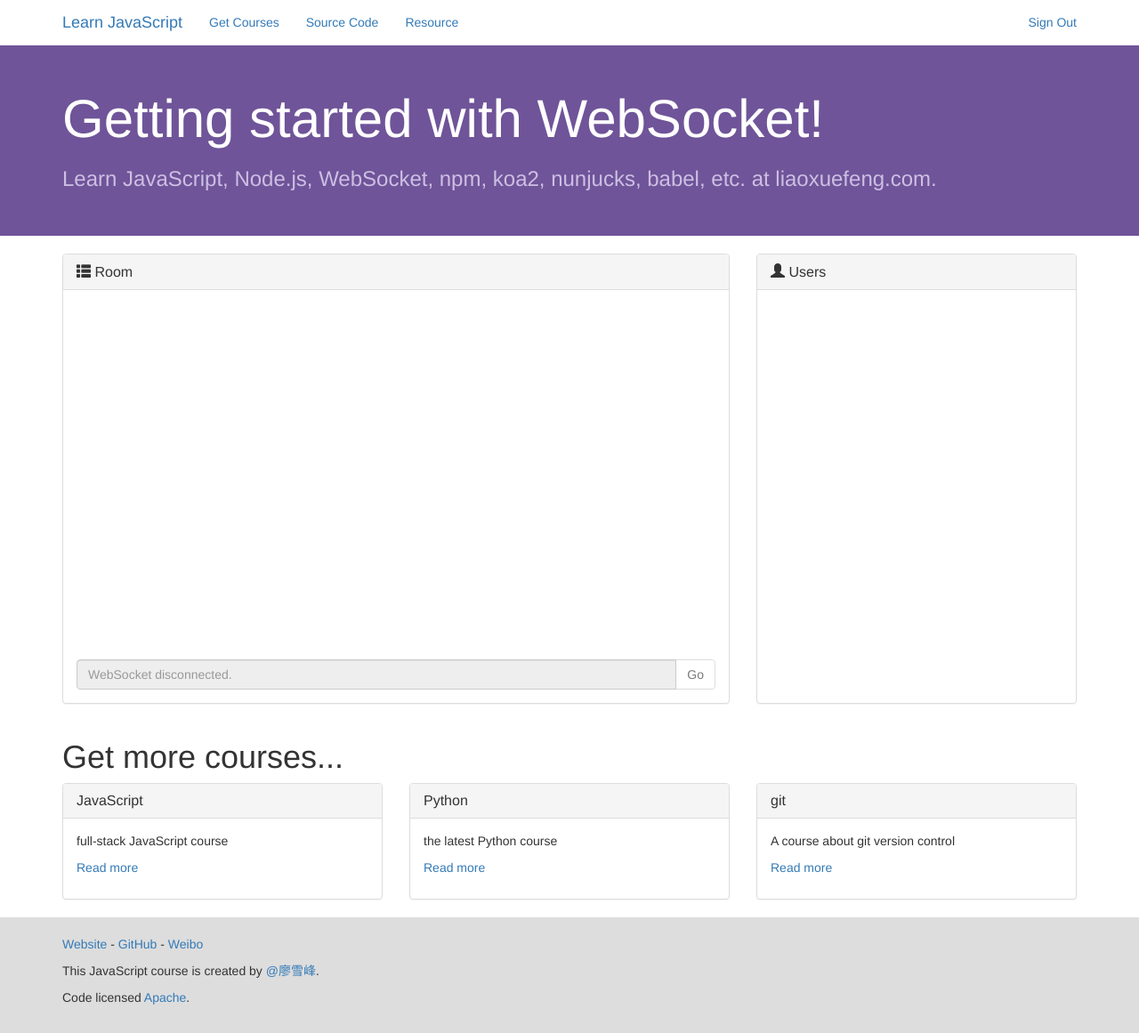
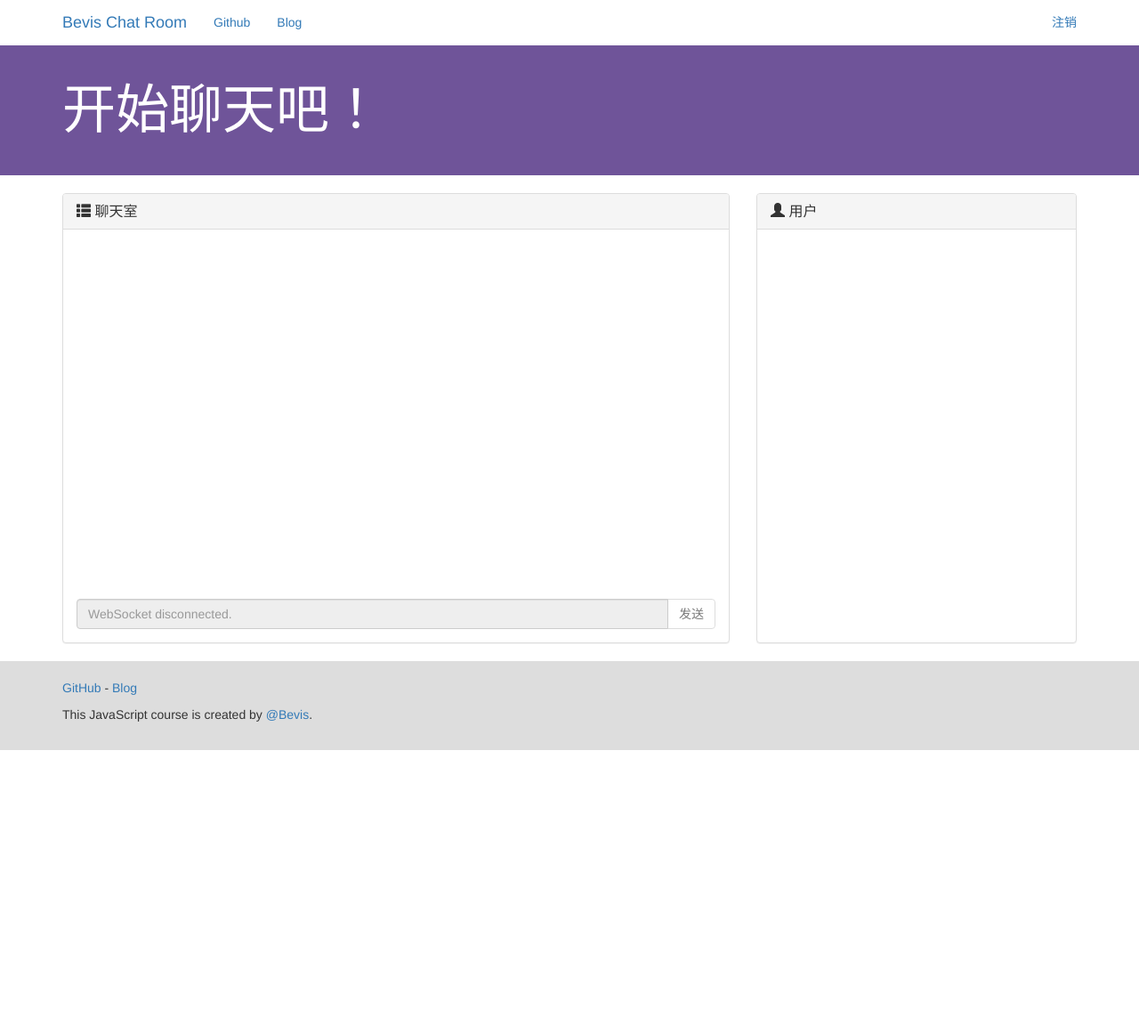
Before and after one commit to utopia1991/bevis-koa, a website: page views/room.html in a window 1280 px wide. Shown: the whole page at 89% size. After the commit the page ends 843 px from the top, so only its background shows below. Drawn offline with nearby package versions, Linux system fonts and the light colour scheme; files that its build step writes are made by us from their sources.

Commit message:
change some

```diff
--- a/views/base.html
+++ b/views/base.html
@@ -16,36 +16,32 @@
 		<header class="navbar navbar-static-top">
 			<div class="container">
 				<div class="navbar-header">
-                <a href="/" class="navbar-brand">Learn JavaScript</a>
+					<a href="/" class="navbar-brand">Bevis Chat Room</a>
 				</div>
 				<nav class="collapse navbar-collapse" id="bs-navbar">
 					<ul class="nav navbar-nav">
-                    <li><a target="_blank" href="http://www.liaoxuefeng.com/">Get Courses</a></li>
-                    <li><a target="_blank" href="https://github.com/michaelliao/learn-javascript">Source Code</a></li>
-                    <li><a target="_blank" href="http://getbootstrap.com/">Resource</a></li>
+						<li><a target="_blank" href="https://github.com/utopia1991">Github</a></li>
+						<li><a target="_blank" href="https://github.com/michaelliao/learn-javascript">Blog</a></li>
 					</ul>
 					<ul class="nav navbar-nav navbar-right">
-                    <li><a href="/signout">Sign Out</a></li>
+						<li><a href="/signout">注销</a></li>
 					</ul>
 				</nav>
 			</div>
 		</header>
 		<div id="important" style="color:#cdbfe3; background-color:#6f5499; padding:30px 0; margin:-20px 0 20px 0;">
 			<div class="container">
-            <h1 style="color:#fff; font-size:60px">Getting started with WebSocket!</h1>
-            <p style="font-size:24px; line-height:48px">Learn JavaScript, Node.js, WebSocket, npm, koa2, nunjucks, babel, etc. at liaoxuefeng.com.</p>
+				<h1 style="color:#fff; font-size:60px;margin-top:10px;">开始聊天吧！</h1>
 			</div>
 		</div>
 		{% block main %} {% endblock %}
 		<footer style="background-color:#ddd; padding: 20px 0;">
 			<div class="container">
 				<p>
-                <a target="_blank" href="http://www.liaoxuefeng.com">Website</a> -
-                <a target="_blank" href="https://github.com/michaelliao/learn-javascript">GitHub</a> -
-                <a target="_blank" href="http://weibo.com/liaoxuefeng">Weibo</a>
+					<a target="_blank" href="https://github.com/utopia1991">GitHub</a> -
+					<a target="_blank" href="https://utopia1991.github.io/">Blog</a>
 				</p>
-            <p>This JavaScript course is created by <a target="_blank" href="http://weibo.com/liaoxuefeng">@廖雪峰</a>.</p>
-            <p>Code licensed <a target="_blank" href="https://github.com/michaelliao/learn-javascript/blob/master/LICENSE">Apache</a>.</p>
+				<p>This JavaScript course is created by <a target="_blank" href="https://utopia1991.github.io/">@Bevis</a>.</p>
 			</div>
 		</footer>
 </body>
--- a/views/room.html
+++ b/views/room.html
@@ -95,7 +95,7 @@ $(function () {
 		<div class="col-md-8">
 			<div class="panel panel-default">
 				<div class="panel-heading">
-                    <h3 class="panel-title"><span class="glyphicon glyphicon-th-list"></span> Room</h3>
+					<h3 class="panel-title"><span class="glyphicon glyphicon-th-list"></span> 聊天室</h3>
 				</div>
 				<div class="panel-body">
 						<div style="height:400px; overflow-x:hidden; overflow-y:scroll;">
@@ -126,8 +126,8 @@ $(function () {
 						<div>
 							<form id="form-chat" action="#0">
 								<div class="input-group">
-                                <input type="text" class="form-control" placeholder="A good day, isn't it?">
-                                <span class="input-group-btn"><button class="btn btn-default" type="submit">Go</button></span>
+									<input type="text" class="form-control" placeholder="想和他说什么呢？">
+									<span class="input-group-btn"><button class="btn btn-default" type="submit">发送</button></span>
 								</div>
 							</form>
 						</div>
@@ -137,7 +137,7 @@ $(function () {
 		<div class="col-md-4">
 			<div class="panel panel-default">
 				<div class="panel-heading">
-                    <h3 class="panel-title"><span class="glyphicon glyphicon-user"></span> Users</h3>
+					<h3 class="panel-title"><span class="glyphicon glyphicon-user"></span> 用户</h3>
 				</div>
 				<div class="panel-body">
 					<div style="height:434px; overflow-x:hidden; overflow-y:scroll;">
@@ -156,45 +156,5 @@ $(function () {
 			</div>
 		</div>
 	</div>
-    <div class="row">
-        <div class="col-md-12">
-            <h1>Get more courses...</h1>
-        </div>
-    </div>
-    <div class="row">
-        <div class="col-md-4">
-            <div class="panel panel-default">
-                <div class="panel-heading">
-                    <h3 class="panel-title">JavaScript</h3>
-                </div>
-                <div class="panel-body">
-                    <p>full-stack JavaScript course</p>
-                    <p><a target="_blank" href="http://www.liaoxuefeng.com/wiki/001434446689867b27157e896e74d51a89c25cc8b43bdb3000">Read more</a></p>
-                </div>
-            </div>
-        </div>
-        <div class="col-md-4">
-            <div class="panel panel-default">
-                <div class="panel-heading">
-                    <h3 class="panel-title">Python</h3>
-                </div>
-                <div class="panel-body">
-                    <p>the latest Python course</p>
-                    <p><a target="_blank" href="http://www.liaoxuefeng.com/wiki/0014316089557264a6b348958f449949df42a6d3a2e542c000">Read more</a></p>
-                </div>
-            </div>
-        </div>
-        <div class="col-md-4">
-            <div class="panel panel-default">
-                <div class="panel-heading">
-                    <h3 class="panel-title">git</h3>
-                </div>
-                <div class="panel-body">
-                    <p>A course about git version control</p>
-                    <p><a target="_blank" href="http://www.liaoxuefeng.com/wiki/0013739516305929606dd18361248578c67b8067c8c017b000">Read more</a></p>
-                </div>
-            </div>
-        </div>
-    </div>
 </div>
 {% endblock %}
```
Also changed, not shown: views/signin.html (+8 -13 lines). Lines whose indentation alone changed are shown as unchanged.
